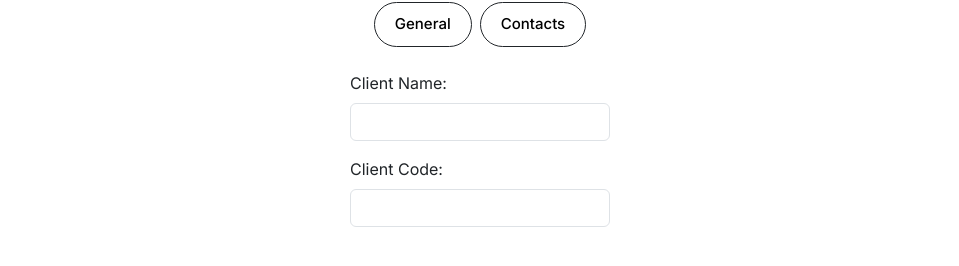
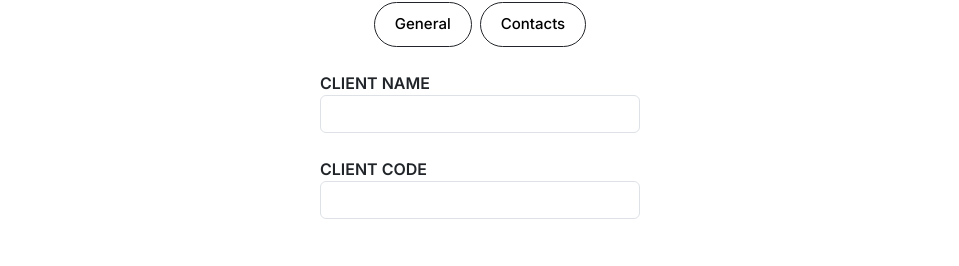
Before and after one commit to lethabomathabatha/clientcontact_base, a React (Vite) app in the folder client/: page /client/1 in a window 1280 px wide. Shown: the part 256-522 px from the top of the page, without its empty margins (160-1119 px from the left). Built offline with nearby package versions, Linux system fonts and the light colour scheme; no server answers.

Commit message:
adjust form input styling

```diff
--- a/client/src/App.css
+++ b/client/src/App.css
@@ -201,6 +201,10 @@ button.btn-warning {
   margin: 0 auto;
 }
 
+input:disabled {
+  background-color: white!important;
+}
+
 /* mobile queries */
 @media screen and (max-width: 768px) {
   .hero-section h1 {
--- a/client/src/components/Clients/ClientsUpdateTabs/ClientsGeneralTab.jsx
+++ b/client/src/components/Clients/ClientsUpdateTabs/ClientsGeneralTab.jsx
@@ -45,26 +45,29 @@ export default function ClientsGeneralTab() {
   // };
 
   return (
-    <div>
-      <div className="mb-3">
-        <label htmlFor="name" className="form-label">Client Name:</label>
+    <div style={{ width: '25%'}}>
+      <div className="mb-4">
+        <label htmlFor="name" className="form-label fw-bold text-uppercase m-0">Client Name</label>
         <input
           type="text"
           className="form-control"
           id="name"
           value={clientName}
           placeholder={clientName}
+          readOnly
+          disabled
           // onChange={(e) => setClientName(e.target.value)}
         />
       </div>
-      <div className="mb-3">
-        <label htmlFor="clientCode" className="form-label">Client Code:</label>
+      <div className="mb-4">
+        <label htmlFor="clientCode" className="form-label fw-bold text-uppercase m-0">Client Code</label>
         <input
           type="text"
           className="form-control"
           id="clientCode"
           value={clientCode}
           readOnly
+          disabled
         />
       </div>
       {/* <button className="btn btn-primary" onClick={handleSave}>Save</button> */}
--- a/client/src/components/Contacts/ContactsUpdateTabs/ContactsGeneralTab.jsx
+++ b/client/src/components/Contacts/ContactsUpdateTabs/ContactsGeneralTab.jsx
@@ -41,9 +41,9 @@ useEffect(() => {
   }; */
 
   return (
-    <div>
-      <div className="mb-3">
-        <label htmlFor="name" className="form-label">Contact Name</label>
+    <div style={{ width: '25%'}}>
+      <div className="mb-4">
+        <label htmlFor="name" className="form-label fw-bold text-uppercase m-0">Contact Name</label>
         <input
           type="text"
           className="form-control"
@@ -51,11 +51,12 @@ useEffect(() => {
           value={contactData.name}
           placeholder={contactData.name}
           readonly
+          disabled
           // onChange={(e) => setContactData.name(e.target.value)}
         />
       </div>
-      <div className="mb-3">
-        <label htmlFor="contact_surname" className="form-label">Contact Surname</label>
+      <div className="mb-4">
+        <label htmlFor="contact_surname" className="form-label fw-bold text-uppercase m-0">Contact Surname</label>
         <input
           type="text"
           className="form-control"
@@ -63,11 +64,12 @@ useEffect(() => {
           value={contactData.contact_surname}
           placeholder={contactData.contact_surname}
           readonly
+          disabled
           // onChange={(e) => setContactData.contact_surname(e.target.value)}
         />
       </div>
-      <div className="mb-3">
-        <label htmlFor="email" className="form-label">Contact Email</label>
+      <div className="mb-4">
+        <label htmlFor="email" className="form-label fw-bold text-uppercase m-0">Contact Email</label>
         <input
           type="email"
           className="form-control"
@@ -75,6 +77,7 @@ useEffect(() => {
           value={contactData.email}
           placeholder={contactData.email}
           readonly
+          disabled
           // onChange={(e) => setContactData.email(e.target.value)}
         />
       </div>
```
